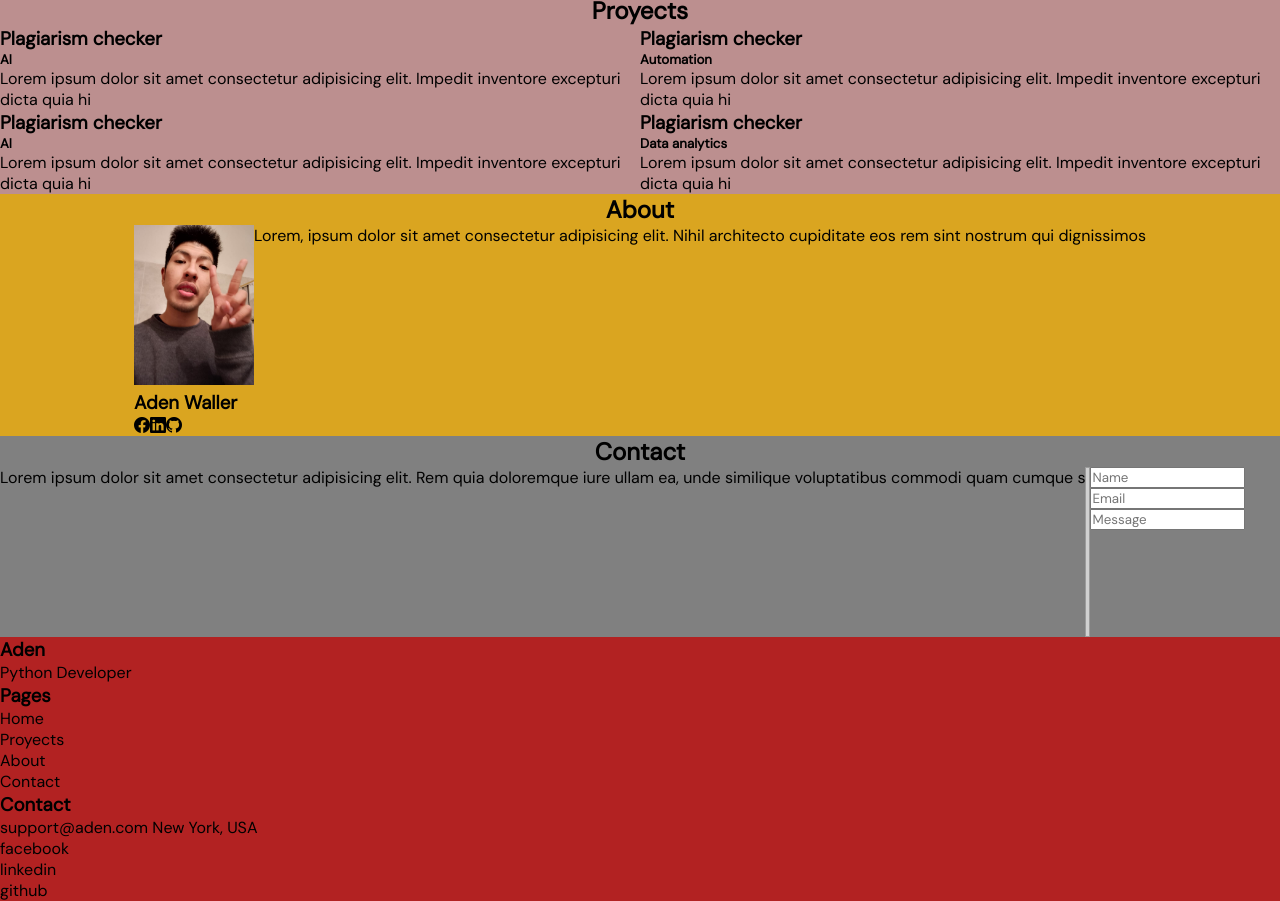
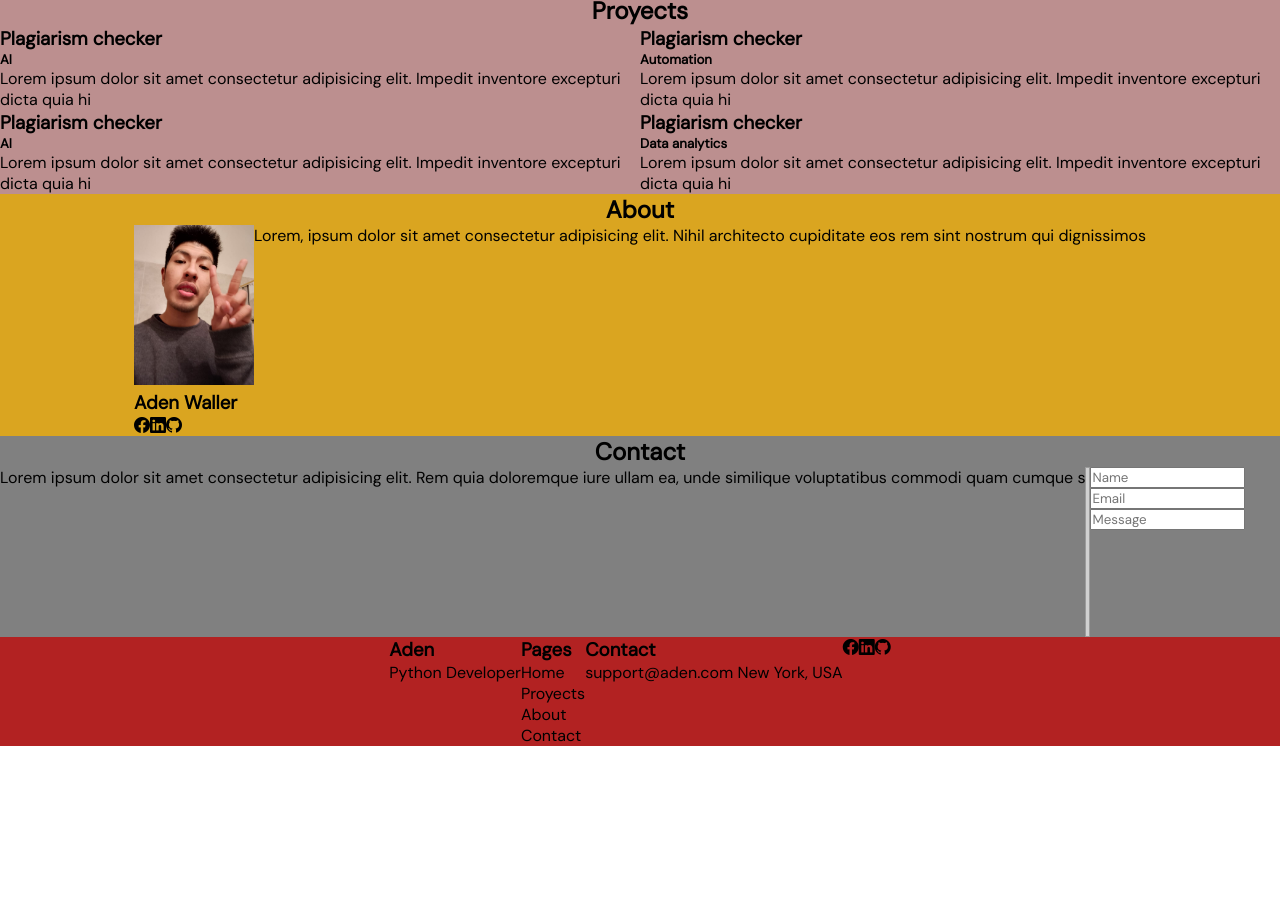
Before and after one commit to JairoJaldin-D/Miportafolio, a plain HTML site: page index.html in a window 1280 px wide. Shown: the part 570-1471 px from the top of the page. After the commit the page ends 1316 px from the top, so only its background shows below. Drawn offline with nearby package versions, Linux system fonts and the light colour scheme.

Commit message:
realizo cambios en la seccion footer en el html y css, uso flexbox , y termino la primera pasada del proyecto

```diff
--- a/css/style.css
+++ b/css/style.css
@@ -71,6 +71,8 @@ header{
 
 .seccionFooter{
     background-color: firebrick;
+    display: flex;
+    justify-content: center;
 }
 
 
@@ -129,3 +131,12 @@ header{
     display: flex;
     flex-direction: column;
 }
+
+.seccionFooter .contenedorFooter{
+    display: flex;
+}
+
+.seccionFooter .contenedorFooter .iconosFooter{
+    display: flex;
+    flex-direction: row;
+}
--- a/index.html
+++ b/index.html
@@ -160,10 +160,10 @@
                 <h3>Contact</h3>
                 <p>support@aden.com New York, USA</p>
             </div>
-            <div>
-              <div><img src="" alt="">facebook</div>
-              <div><img src="" alt="">linkedin</div>
-              <div><img src="" alt="">github</div>
+            <div class="iconosFooter">
+                <div><a href="#"><i class="bi bi-facebook"></i></a></div>
+                <div><a href="#"><i class="bi bi-linkedin"></i></a></div>
+                <div><a href="#"><i class="bi bi-github"></i></a></div>
             </div>
         </div>
     </footer>
```
